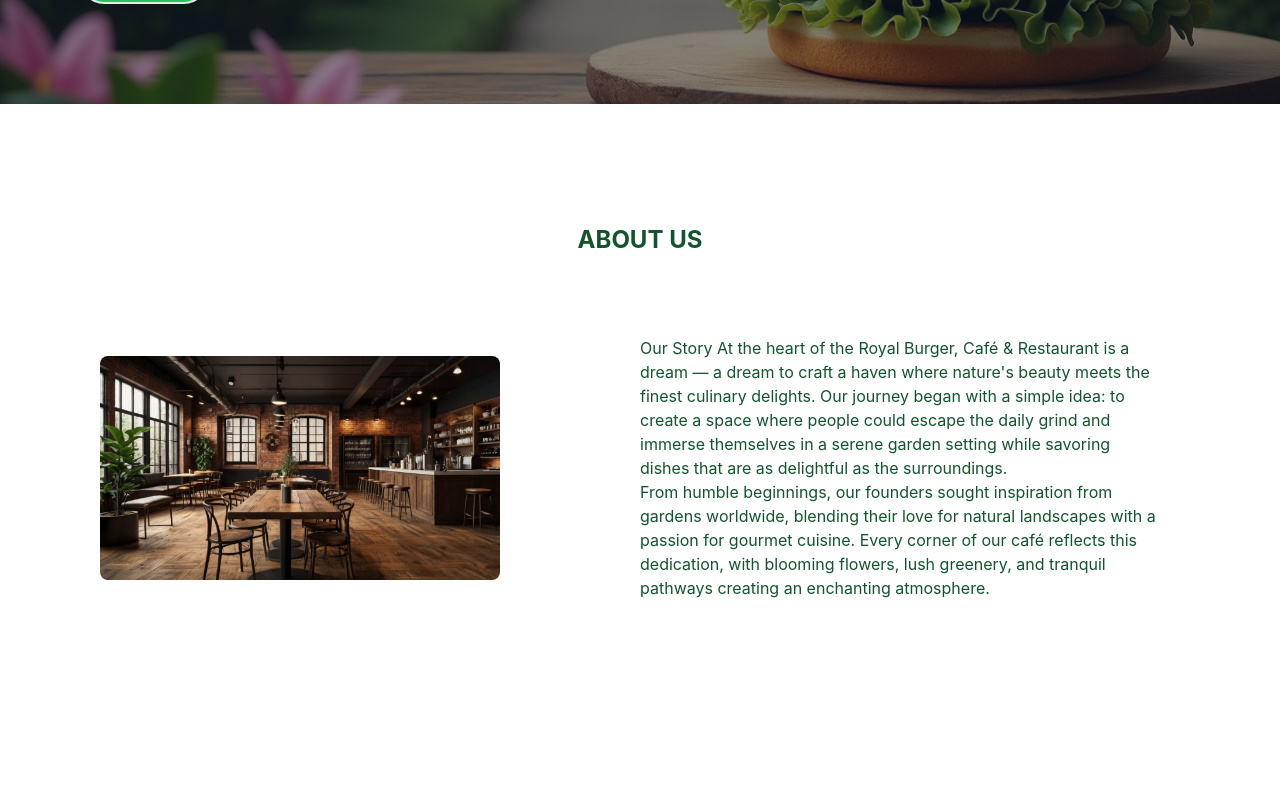
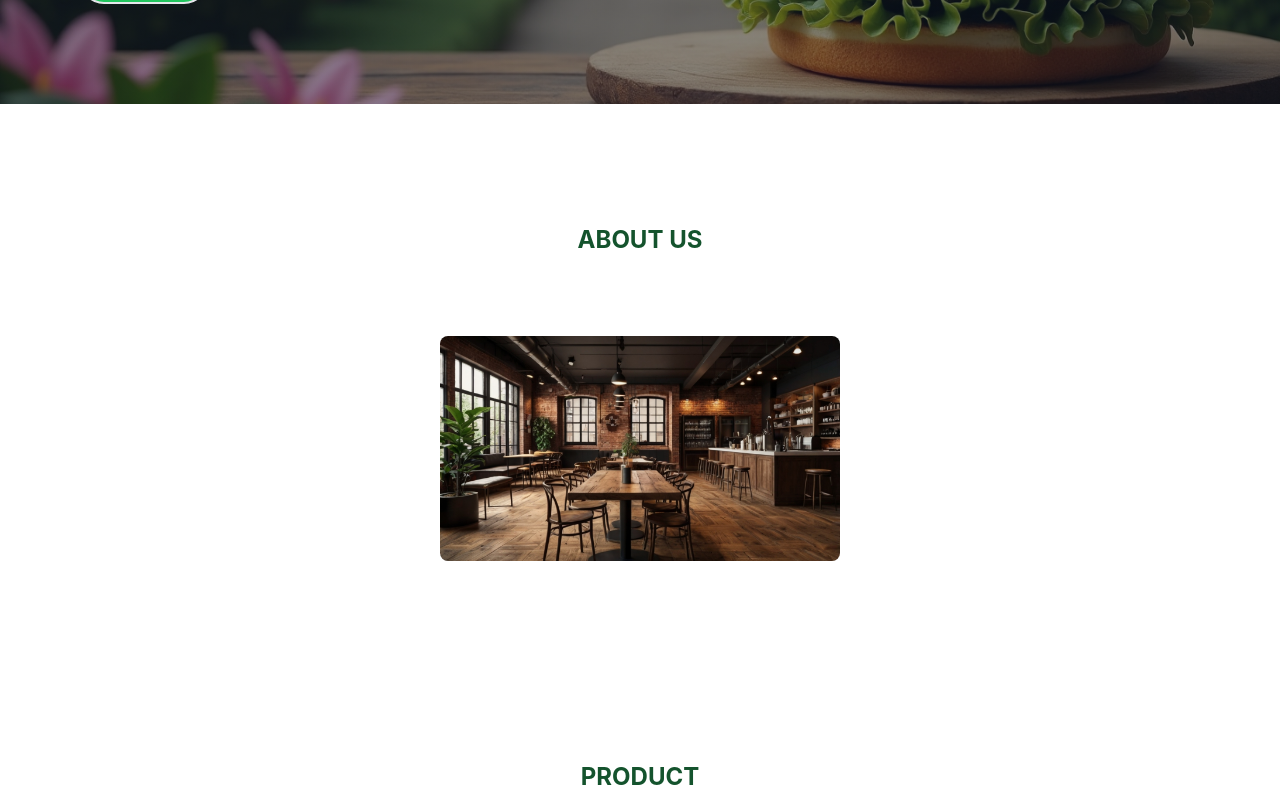
Before and after one commit to segni-k/restaurant-project, a React (Create React App) app: page / in a window 1280 px wide. Shown: the part 468-1265 px from the top of the page. Built offline with nearby package versions, Linux system fonts and the light colour scheme.

Commit message:
Refactor About component

```diff
--- a/src/components/About.jsx
+++ b/src/components/About.jsx
@@ -10,14 +10,6 @@ const About = () => {
                 <div className="flex-1 flex items-center justify-center">
                     <img src={photo} width={400} height={400} className=" rounded-lg " alt="about" />
                 </div>
-              <div className="flex-1 pr-20">
-                    <img src="" alt="" />
-                    <p className='text-green-900 font-normal font-poppins'>Our Story
-                        At the heart of the Royal Burger, Café & Restaurant is a dream — a dream to craft a haven where nature's beauty meets the finest culinary delights. Our journey began with a simple idea: to create a space where people could escape the daily grind and immerse themselves in a serene garden setting while savoring dishes that are as delightful as the surroundings.<br/>
-
-                        From humble beginnings, our founders sought inspiration from gardens worldwide, blending their love for natural landscapes with a passion for gourmet cuisine. Every corner of our café reflects this dedication, with blooming flowers, lush greenery, and tranquil pathways creating an enchanting atmosphere.<br/>
-                    </p>
-                </div>
 
             </div>
         </div>
```
